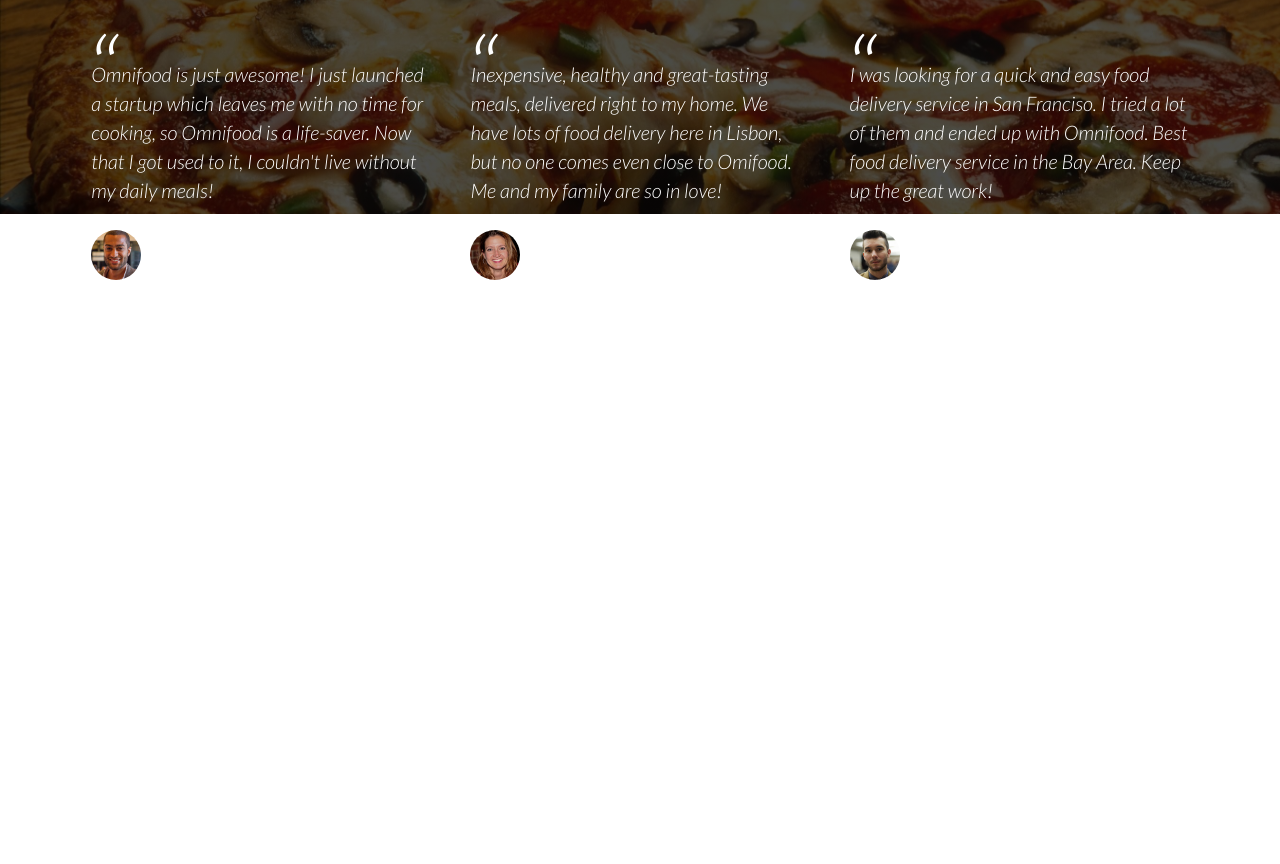
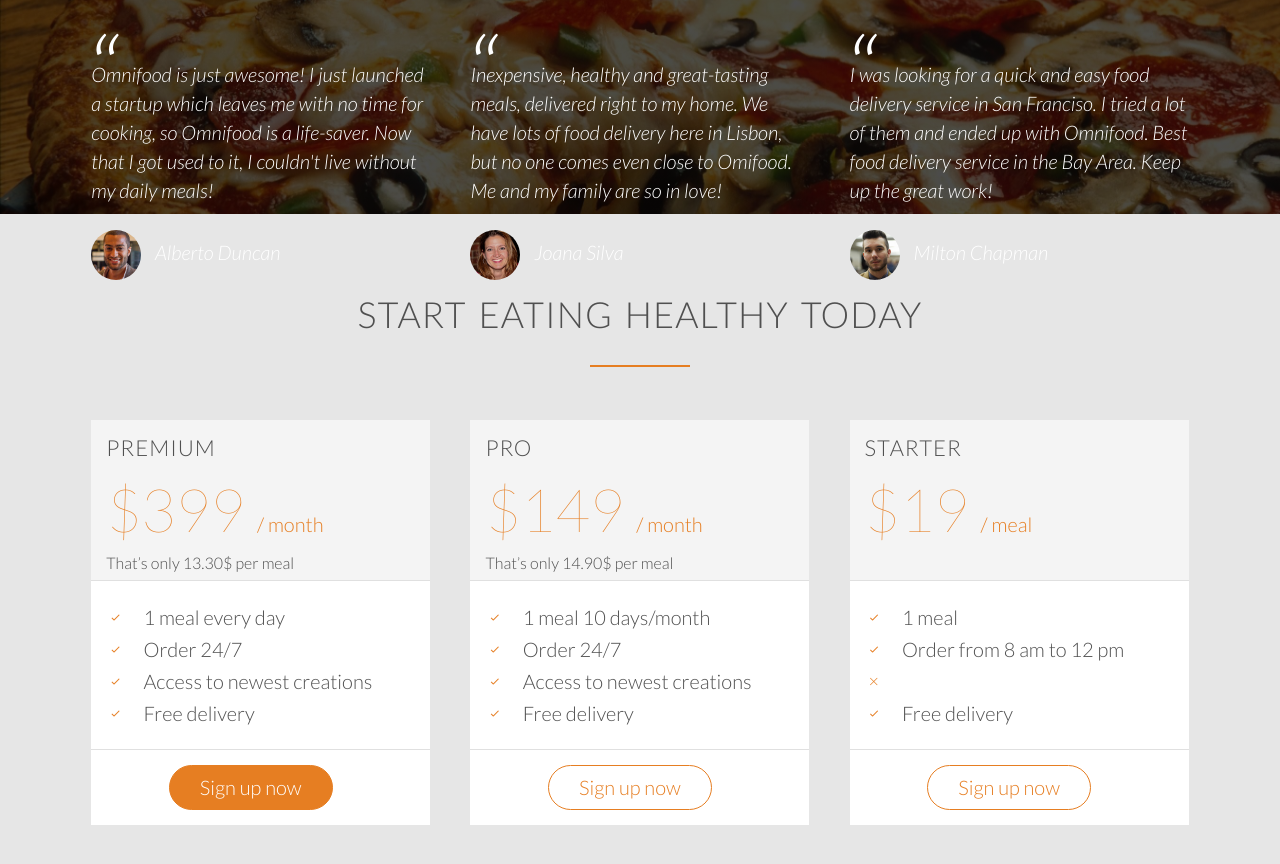
Before and after one commit to zinojung/WebDesign, a plain HTML site: page Omnifood/index.html in a window 1280 px wide. Shown: the part 3562-4426 px from the top of the page. Before the commit the page ends 3842 px from the top, so only its background shows below. Drawn offline with Linux system fonts and the light colour scheme; files whose address does not match are found by name.

Commit message:
Build price-plan section

```diff
--- a/Omnifood/index.html
+++ b/Omnifood/index.html
@@ -209,6 +209,110 @@
                 </div>
             </div>
         </section>
+
+        <section class="section-price">
+            <div class="row">
+                <h2>Start eating healthy today</h2>
+            </div>
+            <div class="row">
+                <div class="price-box">
+                    <div class="col span-1-of-3 box">
+                        <div class="price-header">
+                            <h3>Premium</h3>
+                            <div class="per-month-text">
+                                <span>$399 </span> / month
+                            </div>
+                            <div class="per-meal-text">
+                                That’s only 13.30$ per meal
+                            </div>
+                        </div>
+                        <ul class="plan-options">
+                            <li>
+                                <i class="ion-ios-checkmark-empty"></i>
+                                1 meal every day
+                            </li>
+                            <li>
+                                <i class="ion-ios-checkmark-empty"></i>
+                                Order 24/7
+                            </li>
+                            <li>
+                                <i class="ion-ios-checkmark-empty"></i>
+                                Access to newest creations
+                            </li>
+                            <li>
+                                <i class="ion-ios-checkmark-empty"></i>
+                                Free delivery
+                            </li>
+                        </ul>
+                        <div class="btn-container">
+                            <a href="#" class="btn btn-full">Sign up now</a>
+                        </div>
+                    </div>
+                </div>
+                <div class="col span-1-of-3 box">
+                    <div class="price-header">
+                        <h3>Pro</h3>
+                        <div class="per-month-text">
+                            <span>$149 </span> / month
+                        </div>
+                        <div class="per-meal-text">
+                            That’s only 14.90$ per meal
+                        </div>
+                    </div>
+                    <ul class="plan-options">
+                        <li>
+                            <i class="ion-ios-checkmark-empty"></i>
+                            1 meal 10 days/month
+                        </li>
+                        <li>
+                            <i class="ion-ios-checkmark-empty"></i>
+                            Order 24/7
+                        </li>
+                        <li>
+                            <i class="ion-ios-checkmark-empty"></i>
+                            Access to newest creations
+                        </li>
+                        <li>
+                            <i class="ion-ios-checkmark-empty"></i>
+                            Free delivery
+                        </li>
+                    </ul>
+                    <div class="btn-container">
+                        <a href="#" class="btn btn-ghost">Sign up now</a>
+                    </div>
+                </div>
+                <div class="col span-1-of-3 box">
+                    <div class="price-header">
+                        <h3>Starter</h3>
+                        <div class="per-month-text">
+                            <span>$19 </span> / meal
+                        </div>
+                        <div class="per-meal-text">
+                        </div>
+                    </div>
+                    <ul class="plan-options">
+                        <li>
+                            <i class="ion-ios-checkmark-empty"></i>
+                            1 meal
+                        </li>
+                        <li>
+                            <i class="ion-ios-checkmark-empty"></i>
+                            Order from 8 am to 12 pm
+                        </li>
+                        <li>
+                            <i class="ion-ios-close-empty"></i>
+                        </li>
+                        <li>
+                            <i class="ion-ios-checkmark-empty"></i>
+                            Free delivery
+                        </li>
+                    </ul>
+                    <div class="btn-container">
+                        <a href="#" class="btn btn-ghost">Sign up now</a>
+                    </div>
+                </div>
+            </div>
+        </section>
     </body>
 </html>
 
--- a/Omnifood/resources/css/style.css
+++ b/Omnifood/resources/css/style.css
@@ -395,3 +395,65 @@ cite img {
     margin-right: 10px;
     vertical-align: middle;
 }
+
+/* --------------------------------------- */
+/* PRICING PLAN */
+/* --------------------------------------- */
+.section-price {
+    background-color: #e6e6e6;
+}
+
+.price-box {
+    border-top-left-radius: 5px;
+    border-top-right-radius: 5px;
+    box-shadow: 3px 3px #000;
+}
+
+.per-month-text {
+    color: #e67e22;
+    margin-bottom: 10px;
+}
+
+.per-month-text span {
+    font-size: 300%;
+    font-weight: 100;
+}
+
+.per-meal-text {
+    font-size: 80%;
+}
+
+.price-header {
+    background-color: #f4f4f4;
+    height: 160px;
+    padding: 15px;
+}
+
+.price-header h3 {
+    margin-bottom: 5%;
+}
+
+.section-price li {
+    list-style: none;
+}
+
+
+.plan-options {
+    background-color: #fff;
+    padding: 6%;
+    line-height: 160%;
+    border-top: 1px solid #e0e0e0;
+    border-bottom: 1px solid #e0e0e0;
+}
+
+.plan-options i {
+    color: #e67e22;
+    margin-right: 20px;
+}
+
+.btn-container {
+    background-color: #fff;
+    padding: 15px;
+    width: 100%;
+    text-align: center;
+}
```
